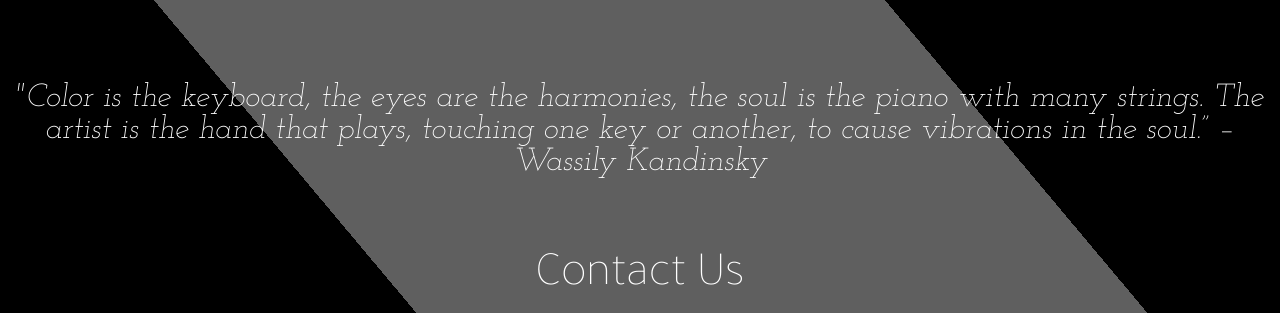
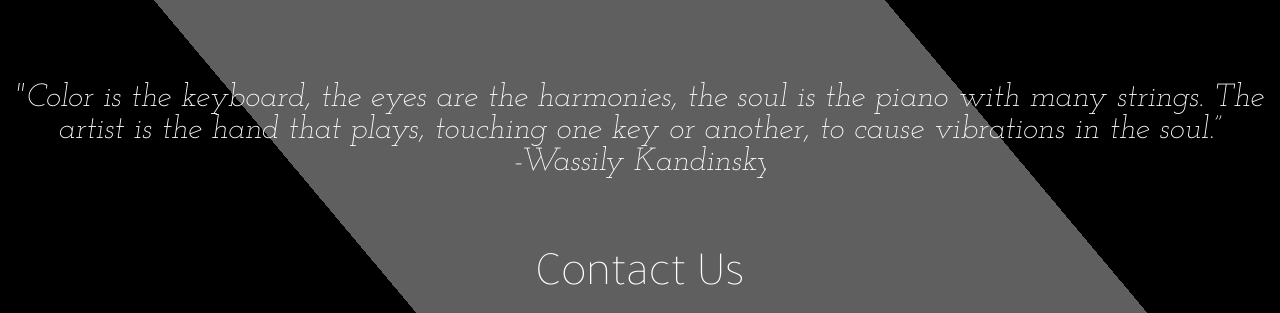
Before and after one commit to code-kratin/Keys-with-Chirayu, a plain HTML site: page chinu.html in a window 1280 px wide. Shown: the part 2818-3131 px from the top of the page. Drawn offline with nearby package versions, Linux system fonts and the light colour scheme; a web font is replaced by a local one.

Commit message:
Update chinu.html

```diff
--- a/chinu.html
+++ b/chinu.html
@@ -13,7 +13,6 @@
     <link rel="stylesheet" href="https://fonts.googleapis.com/icon?family=Material+Icons">
 
 </head>
-<script src="chirayu.js"></script>
 
 <body class="dark">
     <div class="nav">
@@ -121,10 +120,11 @@
         <div id="status" ></div>
     </div>
 
-    <div id="quote" data-aos="">
-        <p>
-            "Color is the keyboard, the eyes are the harmonies, the soul is the piano with many strings. The artist is the hand that plays, touching one key or another, to cause vibrations in the soul.” – Wassily Kandinsky
+    <div id="quote">
+        <p data-aos="zoom-in">
+            "Color is the keyboard, the eyes are the harmonies, the soul is the piano with many strings. The artist is the hand that plays, touching one key or another, to cause vibrations in the soul.”
         </p>
+        <p id="author"> -Wassily Kandinsky</p>
     </div>
 
     <h1 id="contact-head" class="contact-header">Contact Us</h1>
@@ -172,5 +172,6 @@
     }
     );
 </script>
+<script src="chirayu.js"></script>
 
 </html>
```
